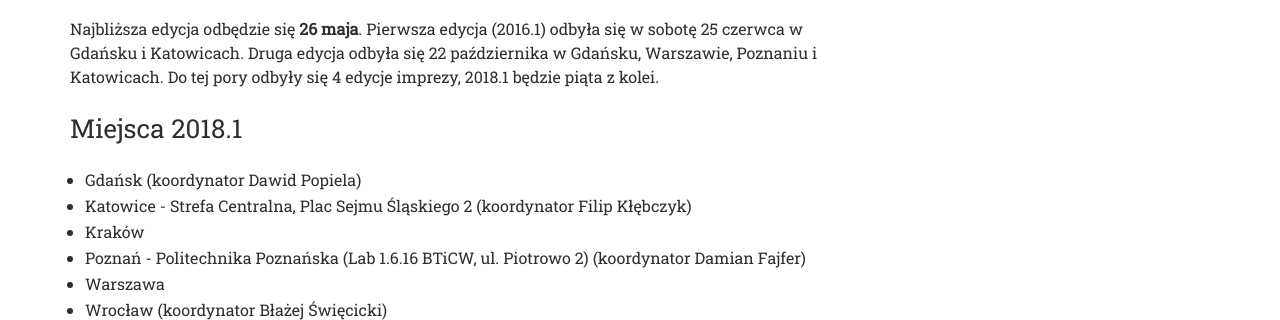
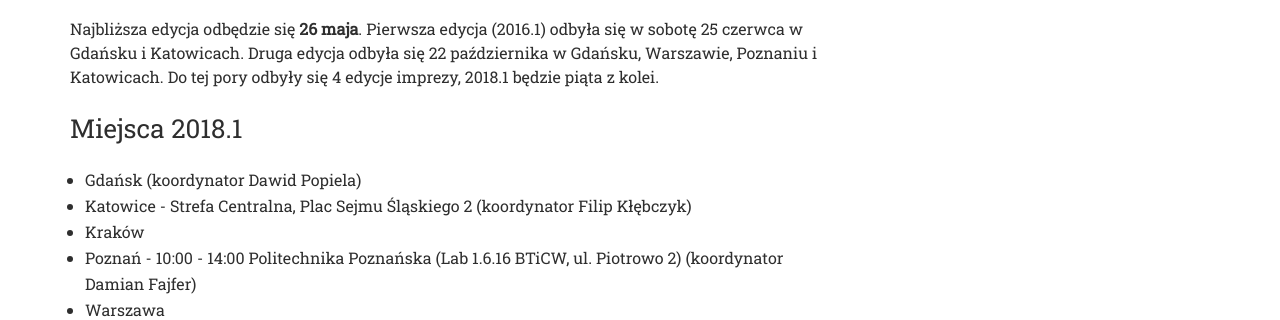
Before and after one commit to fk-lx/lpd-pl-site, a plain HTML site: page en/index.html in a window 1280 px wide. Shown: the part 613-933 px from the top of the page. Drawn offline with nearby package versions, Linux system fonts and the light colour scheme.

Commit message:
Synchronized build

```diff
--- a/en/index.html
+++ b/en/index.html
@@ -125,7 +125,7 @@
 <li>Gdańsk (koordynator Dawid Popiela)</li>
 <li>Katowice - Strefa Centralna, Plac Sejmu Śląskiego 2 (koordynator Filip Kłębczyk)</li>
 <li>Kraków </li>
-<li>Poznań - Politechnika Poznańska (Lab 1.6.16 BTiCW, ul. Piotrowo 2) (koordynator Damian Fajfer)</li>
+<li>Poznań - 10:00 - 14:00 Politechnika Poznańska (Lab 1.6.16 BTiCW, ul. Piotrowo 2) (koordynator Damian Fajfer)</li>
 <li>Warszawa</li>
 <li>Wrocław (koordynator Błażej Święcicki)</li>
 </ul>
```
Also changed, not shown: index.html (+1 -1 lines), 1 other file.
